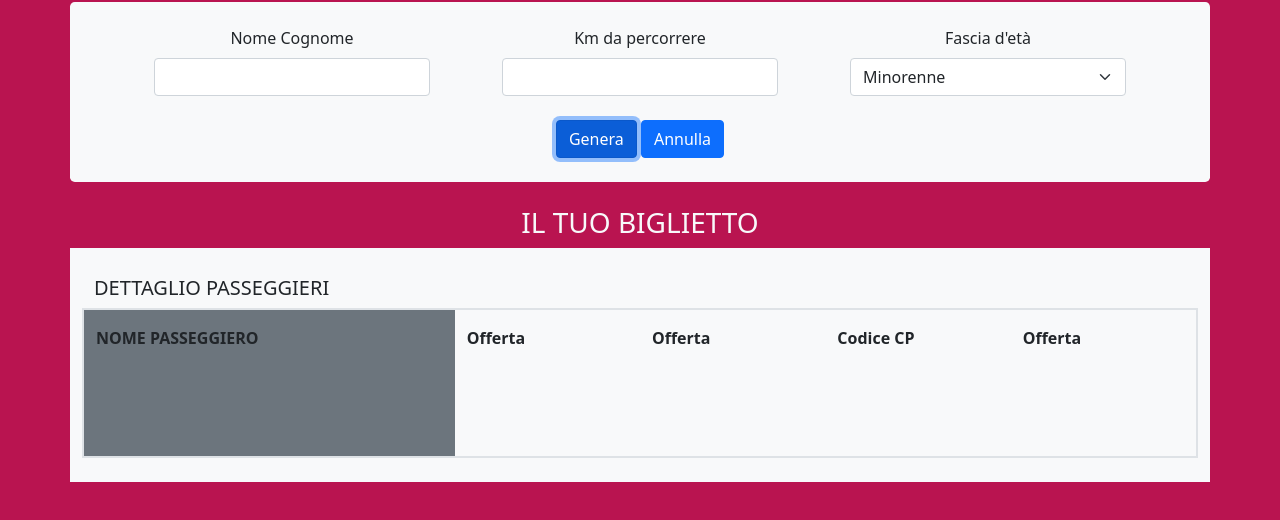
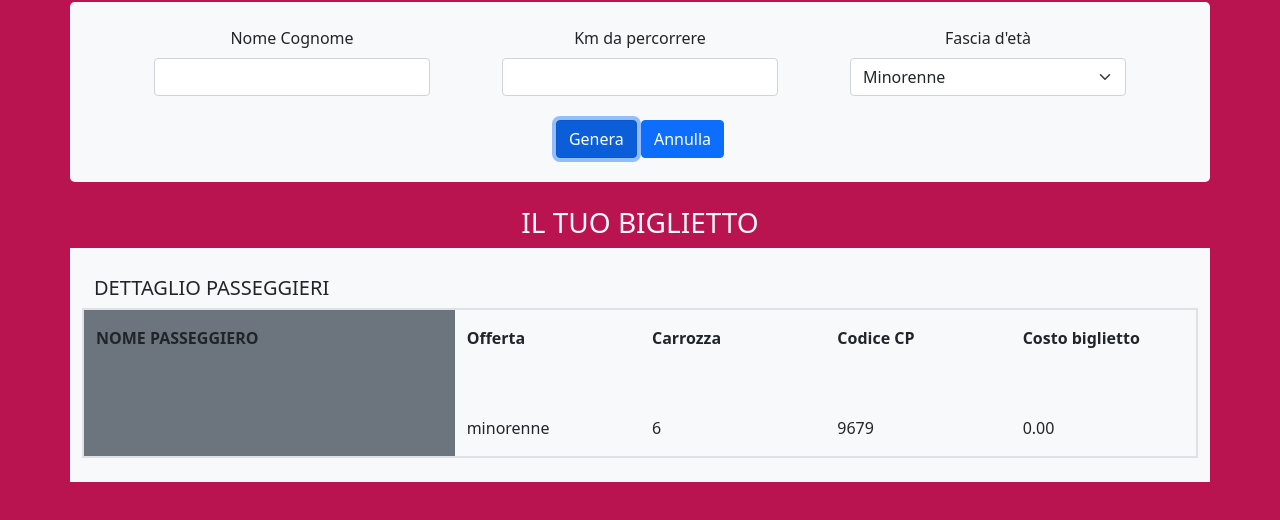
Before and after one commit to MartinaGangemi/js-biglietto-treno-form, a plain HTML site: page index.html in a window 1280 px wide. Both pictures are taken after a click on the button "Genera". Shown: the part 84-604 px from the top of the page. Drawn offline with nearby package versions, Linux system fonts and the light colour scheme.

Commit message:
Create price condition

```diff
--- a/assets/js/main.js
+++ b/assets/js/main.js
@@ -1,16 +1,27 @@
-function user_name() {
-    let x = document.getElementById("my_name").value;
-    document.getElementById("show_name").innerHTML = x;
-  }
+document.getElementById("genera").addEventListener("click", display_information);
 
-function myFunction() {
-    let my_age = document.getElementById("select_age");
-    document.getElementById("sconto").value = my_age;
-  }
+function display_information (){
+    // nome
+    let user_name = document.getElementById("my_name").value;
+    document.getElementById("show_name").innerHTML = user_name;
+    // età
+    let my_age = document.getElementById("select_age").value;
+    document.getElementById("sconto").innerHTML = my_age;
+    // carrozza
+    document.getElementById("numero_carrozza").innerHTML = Math.floor(Math.random()*10);
+    // codice CP
+    document.getElementById("codice_cp").innerHTML = Math.floor(Math.random()*10000);
+    //km
+    let dist_km = document.getElementById("my_km").value;
+    console.log(dist_km)
 
-//     function numero_km() {
-//     let x = document.getElementById("my_km").value;
+    let full_price = dist_km * 0.21
 
-//   }
+    if(my_age == "minorenne"){
+        full_price = full_price - full_price * 0.2;
+    } else if (my_age == "anziano"){
+        full_price = full_price - full_price * 0.4;
+    }
+    document.getElementById("prezzo").innerHTML = full_price.toFixed(2)
 
-//   document.getElementById("show_name").innerHTML = x;
+}
--- a/index.html
+++ b/index.html
@@ -33,15 +33,15 @@
                 <div  class="text-center  px-4">
                     <label for="name" class="form-label">Fascia d'età</label>
                         <select class="form-select" aria-label="Default select example" id="select_age">
-                            <option value="1">Minorenne</option>
-                            <option value="2">Over 65</option>
-                            <option value="3">Prezzo pieno</option>
+                            <option value="minorenne">Minorenne</option>
+                            <option value="anziano">Over 65</option>
+                            <option value="adulto">Prezzo pieno</option>
                         </select>
                 </div>
            </div>
 
            <div class="col-12 mt-4 text-center">
-            <button type="submit" class="btn btn-primary" onclick="user_name()">Genera</button>
+            <button type="submit" class="btn btn-primary" id="genera">Genera</button>
             <button type="submit" class="btn btn-primary">Annulla</button>
           </div>
         </div>
@@ -76,10 +76,10 @@
                 <div class="col-2 d-flex mt-3 ">
                     <div class="row">
                         <div class="col-12">
-                            <div class="fw-bold ">Offerta</div>
+                            <div class="fw-bold ">Carrozza</div>
                         </div>
                         <div class="col-12 d-flex align-items-end  mb-3">
-                            <div></div>
+                            <div id="numero_carrozza"></div>
                         </div>
                     </div>
                 </div>
@@ -91,7 +91,7 @@
                             <div class="fw-bold ">Codice CP</div>
                         </div>
                         <div class="col-12 d-flex align-items-end  mb-3">
-                            <div></div>
+                            <div id="codice_cp"></div>
                         </div>
                     </div>
                 </div>
@@ -100,10 +100,10 @@
                 <div class="col-2 d-flex mt-3">
                     <div class="row">
                         <div class="col-12">
-                            <div class="fw-bold ">Offerta</div>
+                            <div class="fw-bold ">Costo biglietto</div>
                         </div>
                         <div class="col-12 d-flex align-items-end mb-3">
-                            <div></div>
+                            <div id="prezzo"></div>
                         </div>
                     </div>
                 </div>
```
